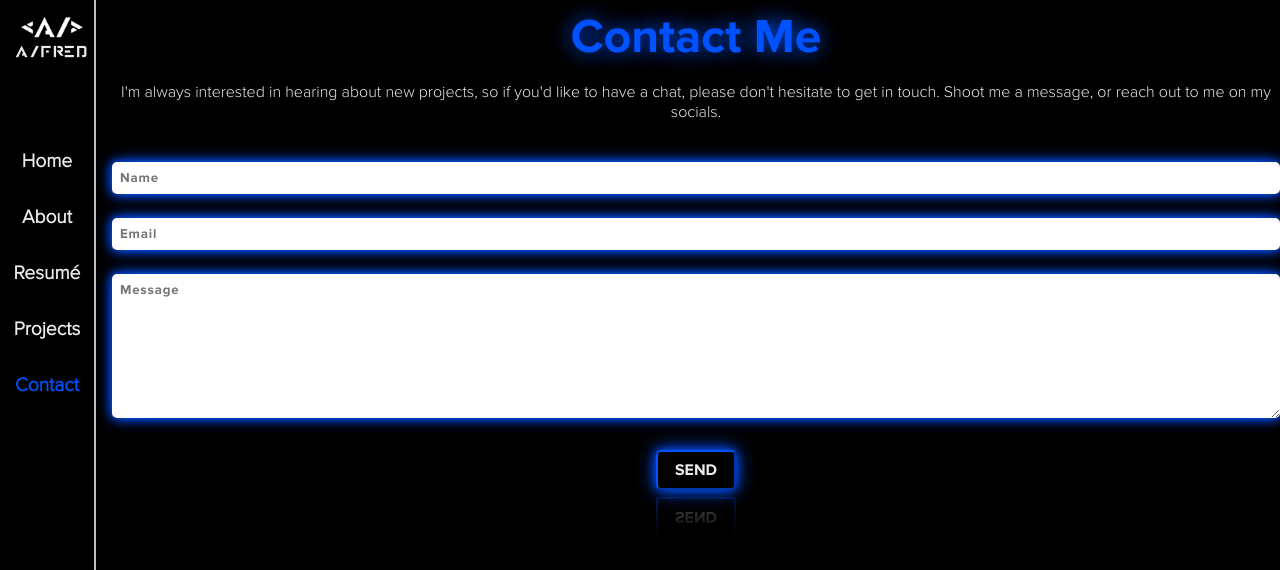
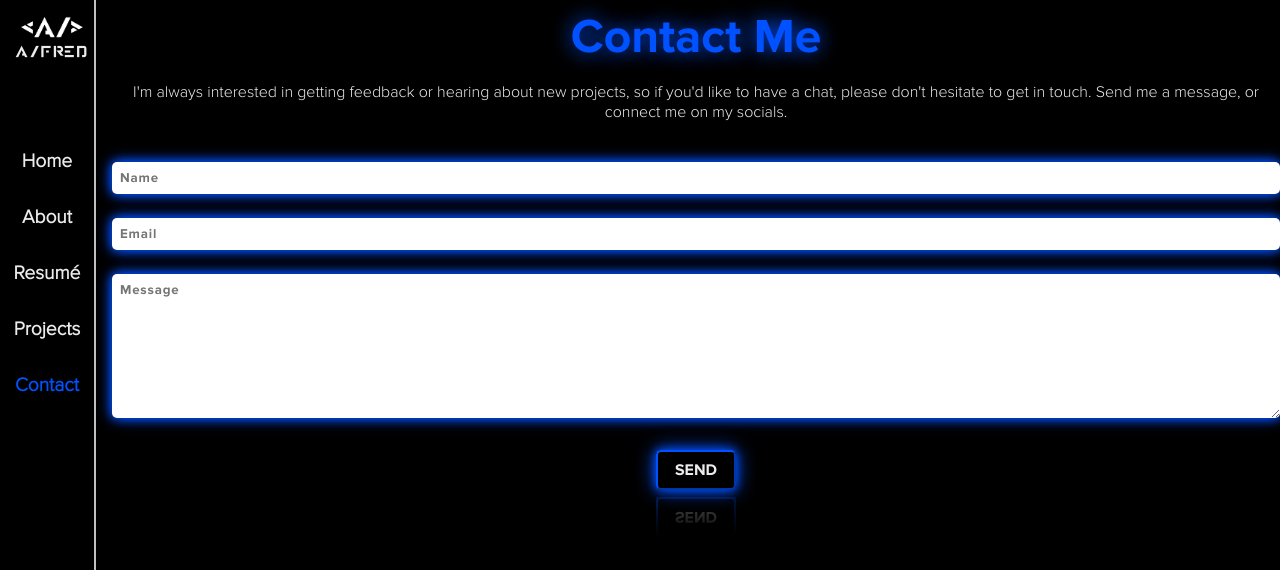
Before and after one commit to badger-99/my_portfolio, a React (Vite) app: page /contact in a window 1280 px wide. Shown: the top 570 px of the page. Built offline with nearby package versions, Linux system fonts and the light colour scheme; no server answers; some icons are missing.

Commit message:
Update contact form styling

```diff
--- a/src/Pages/Contact/Contact.jsx
+++ b/src/Pages/Contact/Contact.jsx
@@ -66,9 +66,9 @@ const Contact = () => {
     <section className='pages' id='contact'>
       <h1>Contact Me</h1>
       <p>
-        I'm always interested in hearing about new projects, so if you'd like to
-        have a chat, please don't hesitate to get in touch. Shoot me a message,
-        or reach out to me on my socials.
+        I'm always interested in getting feedback or hearing about new projects, so if you'd like to
+        have a chat, please don't hesitate to get in touch. Send me a message,
+        or connect me on my socials.
       </p>
       <div className='contact-form'>
         {isSuccess && (
--- a/src/Pages/Contact/contact.scss
+++ b/src/Pages/Contact/contact.scss
@@ -78,7 +78,7 @@
     }
   }
   #social-links {
-    margin-top: 3rem;
+    margin-top: 4rem;
     display: flex;
     flex-direction: row;
     gap: 1rem;
```
